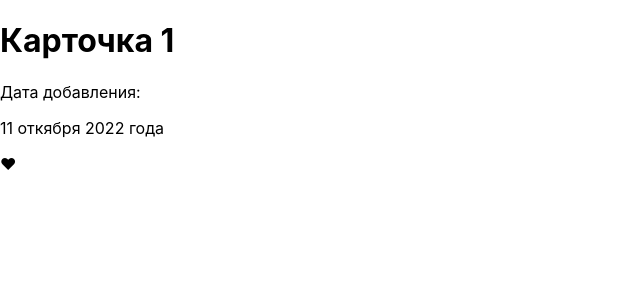
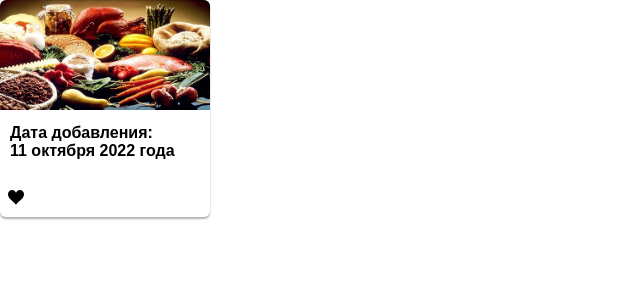
Before and after one commit to 4il612/AstralPractice, a Next.js app: page /cards/card1 in a window 1280 px wide. Shown: the top 300 px of the page, without its empty margins (0-640 px from the left). Built offline with nearby package versions, Linux system fonts and the light colour scheme.

Commit message:
Fixed Load-btn added Card model
Fixed bug, when LoadMore-btn has a event-listener-wrapper, now only button has events.
Added card prefab, but need to make a color changement of svg-heart.

```diff
--- a/pages/cards/card1.js
+++ b/pages/cards/card1.js
@@ -1,14 +1,16 @@
 const Card1 = () => {
     return(
-        <div>
-            <h1>
-                Карточка 1
-            </h1>
-            <p>Дата добавления:</p>
-            <p>11 откября 2022 года</p>
-            <div>
-                ♥
+        <div className="CardWrapper">
+            <img className="CardImage" src="/Image.jpg"/>
+            <div className="CardBody">
+                Дата добавления:
+                <div className="CardDate">
+                    11 октября 2022 года
+                </div>
             </div>
+            <svg class="CardLike" viewBox="0 0 32 29.6" width="16px">
+                <path d="M23.6,0c-3.4,0-6.3,2.7-7.6,5.6C14.7,2.7,11.8,0,8.4,0C3.8,0,0,3.8,0,8.4c0,9.4,9.5,11.9,16,21.2c6.1-9.3,16-12.1,16-21.2C32,3.8,28.2,0,23.6,0z"/>
+            </svg>
         </div>
     )
 }
--- a/styles/globals.css
+++ b/styles/globals.css
@@ -17,7 +17,7 @@ body {
   align-items: center;
   -moz-user-select: none;
   -webkit-user-select: none;
-  cursor: pointer;
+  user-select: none;
 }
 
 .LoadBTN{
@@ -29,8 +29,43 @@ body {
 
 .LoadBTN:hover{
   background: #1d6cba;
+  cursor: pointer;
 }
 
-.LoadBTNWrapper:active .LoadBTN{
+.LoadBTN:active {
   background: #13416e;
 }
+
+
+.CardImage{
+  width: 100%;
+  height: 110px;
+  border-top-left-radius: 6px;
+  border-top-right-radius: 6px;
+}
+
+.CardDate{
+  margin-bottom: 20px;
+}
+
+.CardBody{
+  padding: 10px;
+}
+
+.CardWrapper{
+  width: 210px;
+  border-radius: 6px;
+  font-weight: bold;
+  font-family: Arial, Helvetica, sans-serif;
+  box-shadow: 0px 2px 2px rgb(177, 177, 177);
+}
+
+.CardLike{
+  margin-left: 8px;
+  margin-bottom: 8px;
+}
+
+.CardLike:hover{
+  cursor: pointer;
+  fill: rgb(81, 44, 44);
+}
```
Also changed, not shown: public/Image.jpg (added).
